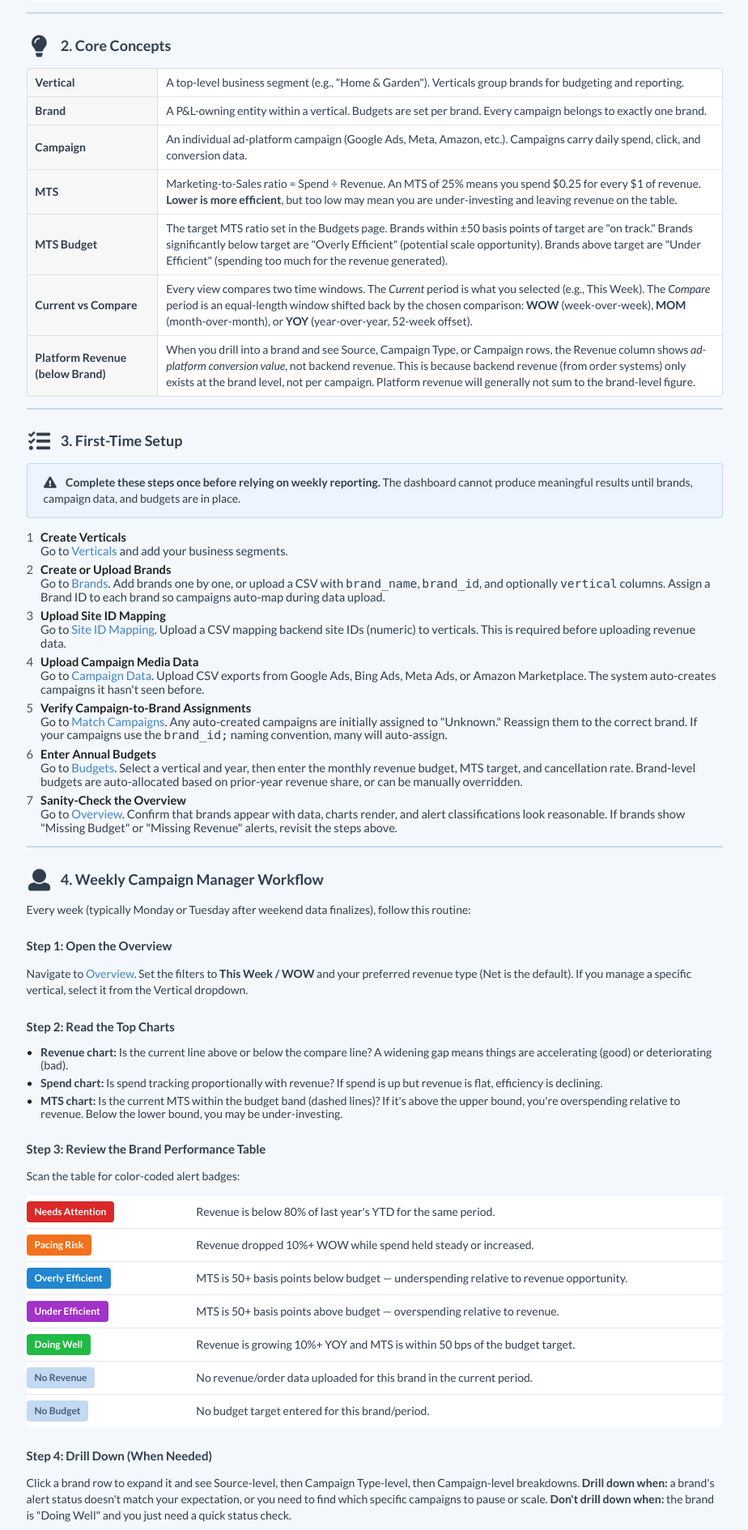
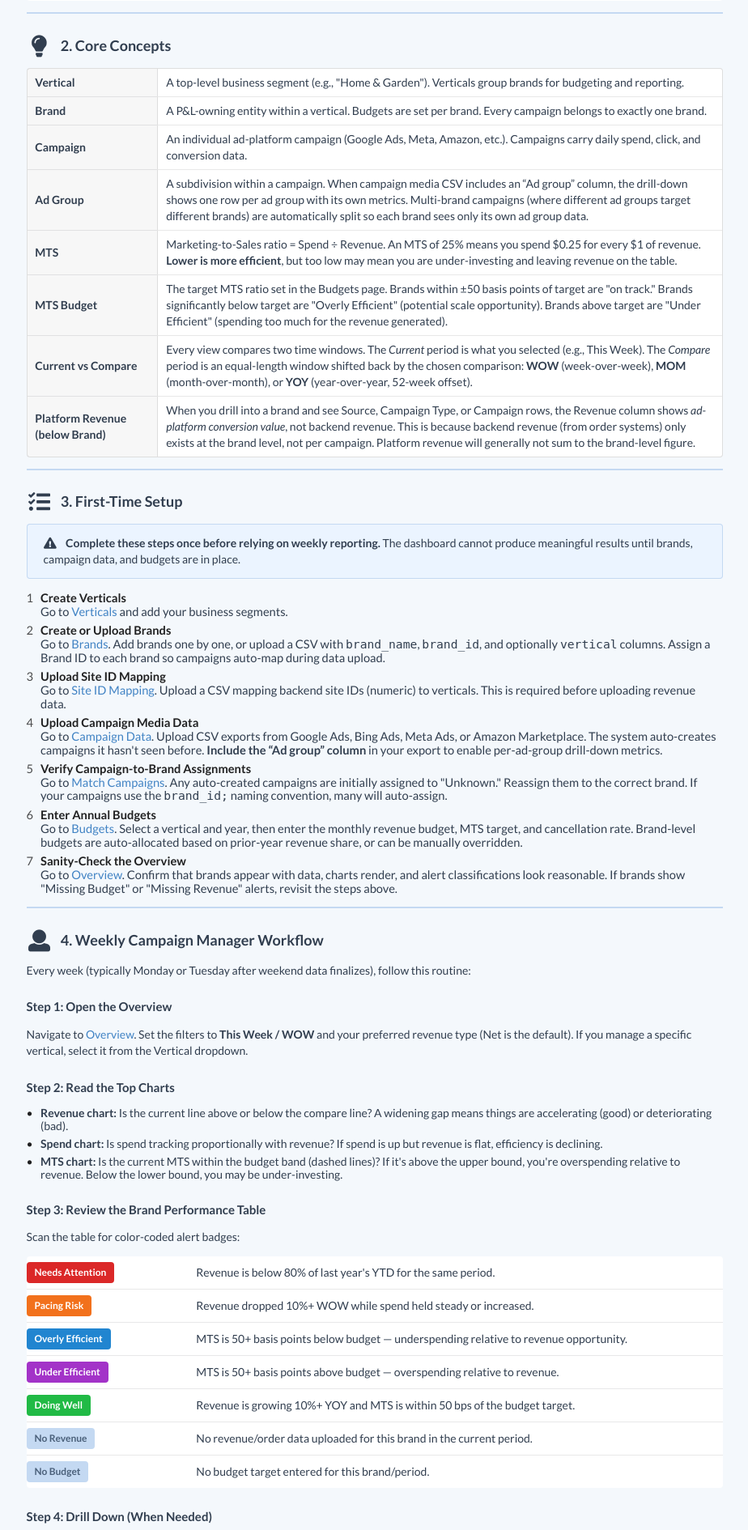
Before and after one commit to querybridge/marketing_peformance, a Django app: page /help/ in a window 1280 px wide. Shown: the part 938-2828 px from the top of the page at 81% size, without its empty margins (44-968 px from the left). Run offline with Django 5.2, Linux system fonts and the light colour scheme; some libraries are stand-ins or nearby versions.

Commit message:
Update documentation for ad-group-level granularity
Add Ad Group to help page core concepts, upload instructions, and
pitfalls table. Update README with ad_group grain, per-ad-group CSV
import details, and ad group brand matching.

Co-Authored-By: Claude Opus 4.6 <noreply@anthropic.com>

```diff
--- a/marketing/dashboard/templates/dashboard/help.html
+++ b/marketing/dashboard/templates/dashboard/help.html
@@ -110,6 +110,10 @@
       <td>An individual ad-platform campaign (Google Ads, Meta, Amazon, etc.). Campaigns carry daily spend, click, and conversion data.</td>
     </tr>
     <tr>
+      <td><strong>Ad Group</strong></td>
+      <td>A subdivision within a campaign. When campaign media CSV includes an &ldquo;Ad group&rdquo; column, the drill-down shows one row per ad group with its own metrics. Multi-brand campaigns (where different ad groups target different brands) are automatically split so each brand sees only its own ad group data.</td>
+    </tr>
+    <tr>
       <td><strong>MTS</strong></td>
       <td>Marketing-to-Sales ratio = Spend &divide; Revenue. An MTS of 25% means you spend $0.25 for every $1 of revenue. <strong>Lower is more efficient</strong>, but too low may mean you are under-investing and leaving revenue on the table.</td>
     </tr>
@@ -166,7 +170,7 @@
   <div class="item">
     <div class="content">
       <div class="header">Upload Campaign Media Data</div>
-      Go to <a href="{% url 'dashboard:upload_csv' %}">Campaign Data</a>. Upload CSV exports from Google Ads, Bing Ads, Meta Ads, or Amazon Marketplace. The system auto-creates campaigns it hasn't seen before.
+      Go to <a href="{% url 'dashboard:upload_csv' %}">Campaign Data</a>. Upload CSV exports from Google Ads, Bing Ads, Meta Ads, or Amazon Marketplace. The system auto-creates campaigns it hasn't seen before. <strong>Include the &ldquo;Ad group&rdquo; column</strong> in your export to enable per-ad-group drill-down metrics.
     </div>
   </div>
   <div class="item">
@@ -233,7 +237,12 @@
 <h4 class="ui header">Step 4: Drill Down (When Needed)</h4>
 <p>
   Click a brand row to expand it and see Source-level, then Campaign Type-level, then Campaign-level breakdowns.
-  <strong>Drill down when:</strong> a brand's alert status doesn't match your expectation, or you need to find which specific campaigns to pause or scale.
+  At the campaign level, each row represents an individual <strong>ad group</strong> (when ad-group data was included in the CSV upload).
+  This lets you see exactly which ad group within a shared campaign is driving spend and conversions.
+  If no ad group data was uploaded, the Ad Group column shows &ldquo;&mdash;&rdquo; and metrics reflect the whole campaign.
+</p>
+<p>
+  <strong>Drill down when:</strong> a brand's alert status doesn't match your expectation, or you need to find which specific campaigns or ad groups to pause or scale.
   <strong>Don't drill down when:</strong> the brand is "Doing Well" and you just need a quick status check.
 </p>
 
@@ -506,6 +515,10 @@
       <td><strong>MTS shows "&mdash;" for a brand</strong></td>
       <td>Revenue is zero for the selected period (no CSV data uploaded, or zero orders). MTS is undefined when revenue is zero&mdash;the dashboard shows a dash instead of infinity or zero.</td>
     </tr>
+    <tr>
+      <td><strong>Ad Group column shows "&mdash;" in drill-down</strong></td>
+      <td>The CSV used for the upload did not include an &ldquo;Ad group&rdquo; column, so metrics are stored at the campaign level. Re-upload your ad platform export with the Ad Group column included (e.g., add &ldquo;Ad group&rdquo; as a segment in Google Ads) to see per-ad-group breakdowns.</td>
+    </tr>
   </tbody>
 </table>
 
--- a/marketing/dashboard/templates/dashboard/upload.html
+++ b/marketing/dashboard/templates/dashboard/upload.html
@@ -20,11 +20,11 @@
         </div>
         <div class="item">
           <i class="blue info circle icon"></i>
-          <div class="content"><strong>Optional columns:</strong> Campaign ID, Campaign Type, Impressions, Impression Share, Click Share</div>
+          <div class="content"><strong>Optional columns:</strong> Campaign ID, Ad Group, Campaign Type, Impressions, Impression Share, Click Share</div>
         </div>
         <div class="item">
           <i class="orange sync icon"></i>
-          <div class="content"><strong>Upsert:</strong> Existing rows (same campaign + date) are updated; new rows are created.</div>
+          <div class="content"><strong>Upsert:</strong> Existing rows (same campaign + date + ad group) are updated; new rows are created.</div>
         </div>
         <div class="item">
           <i class="sitemap icon"></i>
```
Also changed, not shown: README.md.
